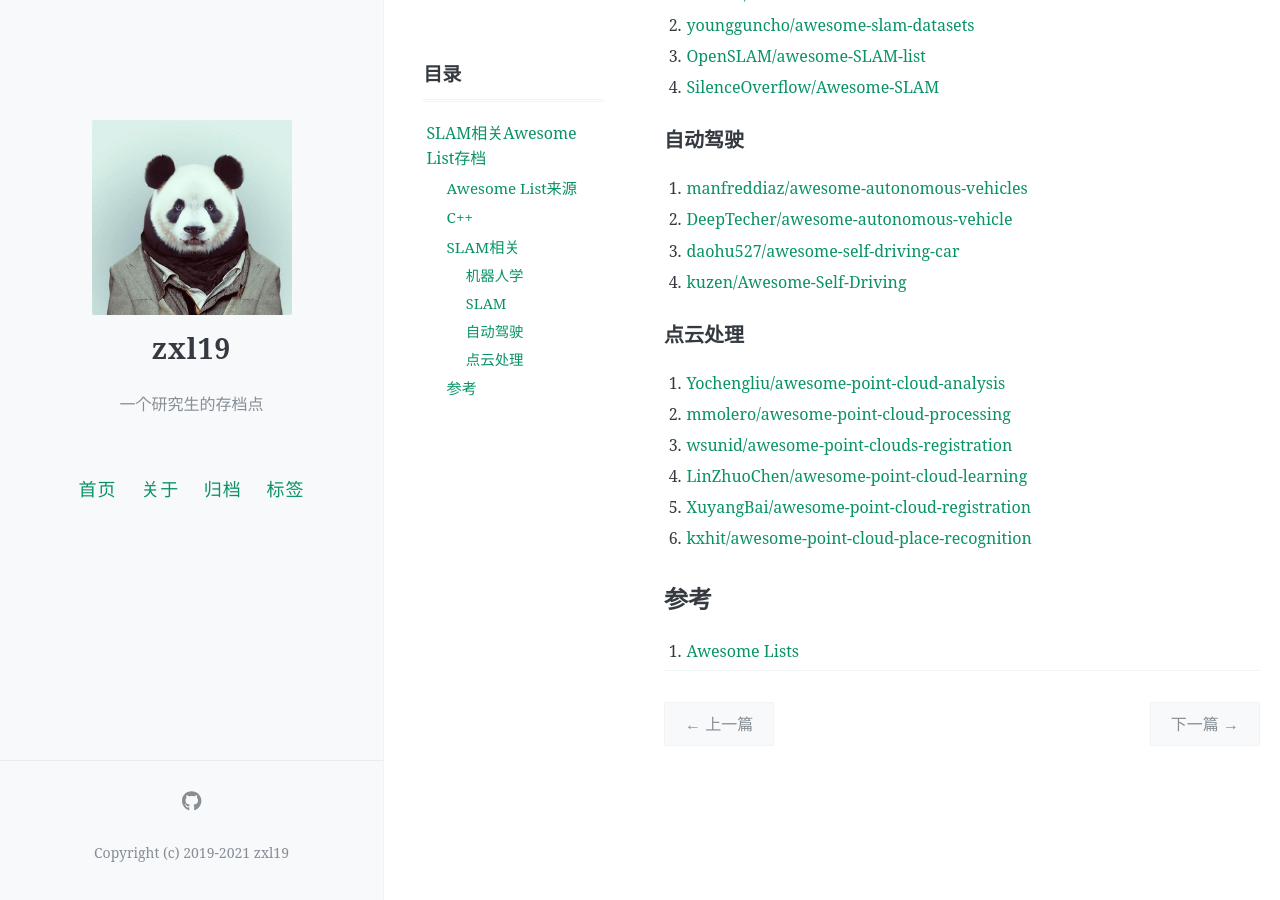
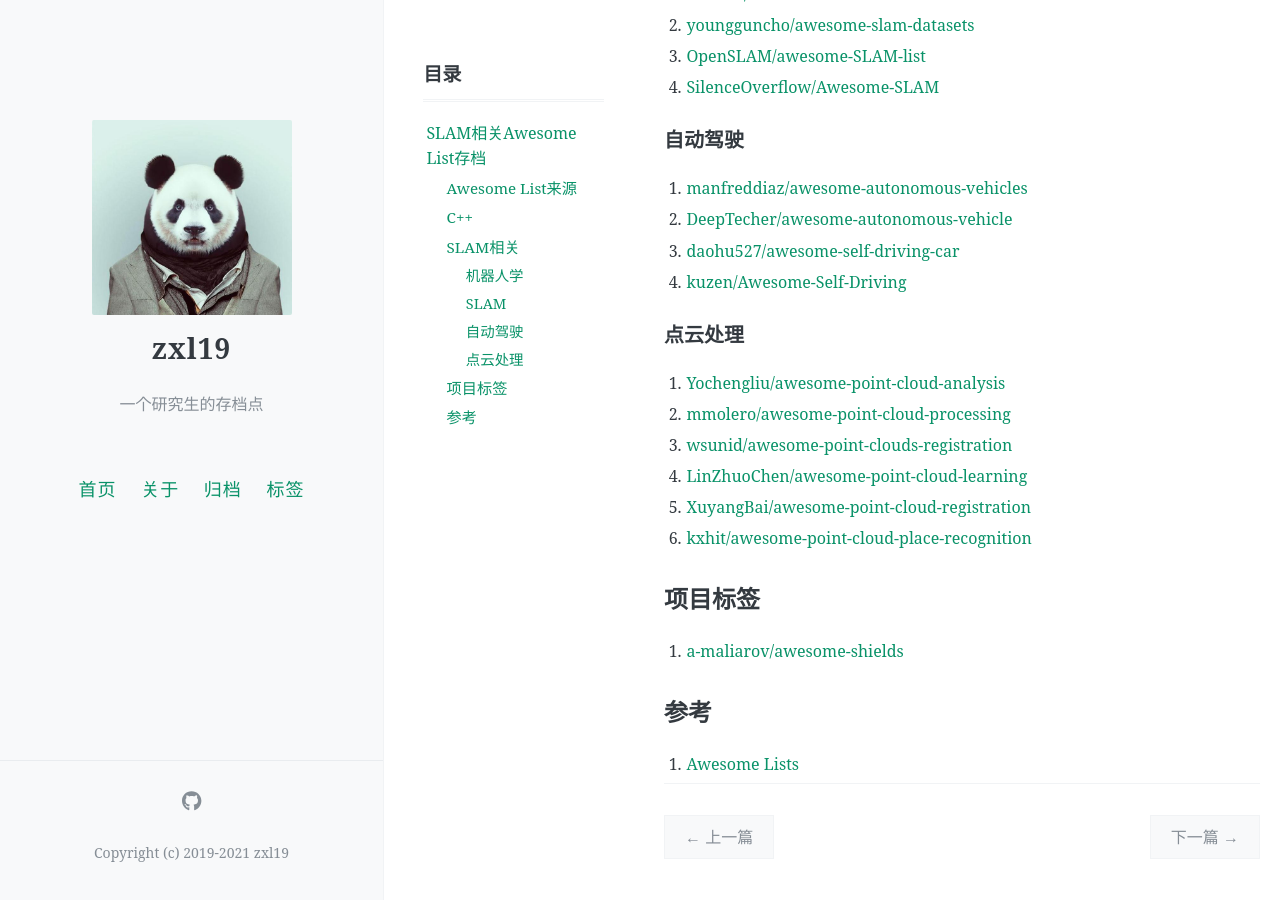
Before and after one commit to zxl19/zxl19.github.io, a Jekyll site: the page built from _posts/2021-05-31-awesome-list.md, in a window 1280 px wide and 900 px high, scrolled down 843 px. Built offline with Jekyll 4.4.1, drawn with Linux system fonts in a browser that asks for light colours; comment, search, counter and statistics services are not loaded.

Commit message:
Update Posts

```diff
--- a/_posts/2021-05-31-awesome-list.md
+++ b/_posts/2021-05-31-awesome-list.md
@@ -57,6 +57,10 @@ The main repository serves as a curated list of awesome lists.
 5. [XuyangBai/awesome-point-cloud-registration](https://github.com/XuyangBai/awesome-point-cloud-registration)
 6. [kxhit/awesome-point-cloud-place-recognition](https://github.com/kxhit/awesome-point-cloud-place-recognition)
 
+## 项目标签
+
+1. [a-maliarov/awesome-shields](https://github.com/a-maliarov/awesome-shields)
+
 ## 参考
 
 1. [Awesome Lists](https://github.com/topics/awesome)
```
Also changed, not shown: _posts/2021-06-01-cpp-library.md (+1 -0 lines).
